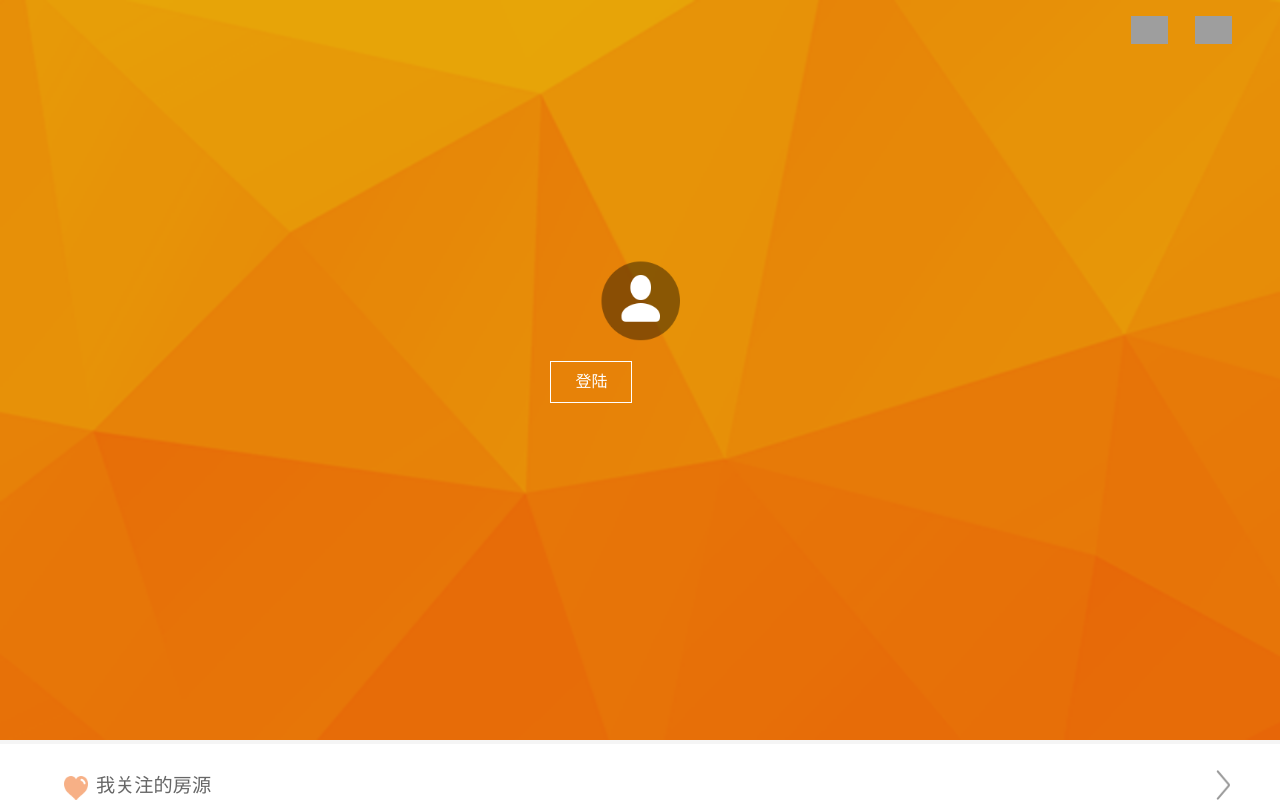
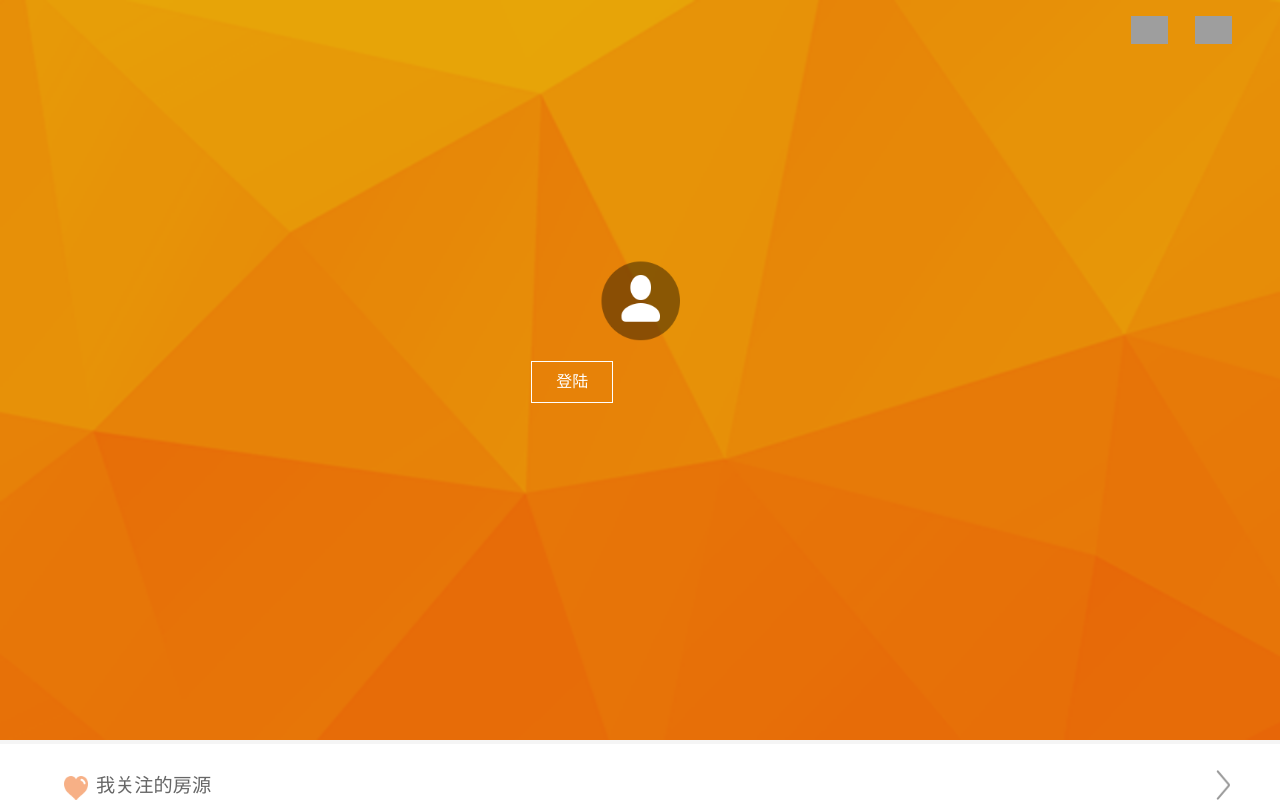
Before and after one commit to zyt19990414/-z, a plain HTML site: page wodeyemian.html in a window 1280 px wide. Shown: the top 802 px of the page. Drawn offline with Linux system fonts and the light colour scheme; grey boxes are pictures that could not be loaded.

Commit message:
'完成2'

```diff
--- a/css/wodeyemian.css
+++ b/css/wodeyemian.css
@@ -50,7 +50,7 @@
     line-height: 2.5rem;
     /* background-color: #fff; */
     text-align: center;
-    margin-left: 15%;
+    margin-left: 1.2rem;
     margin-top: 1rem;
     border: 1px solid white;
 }
```
